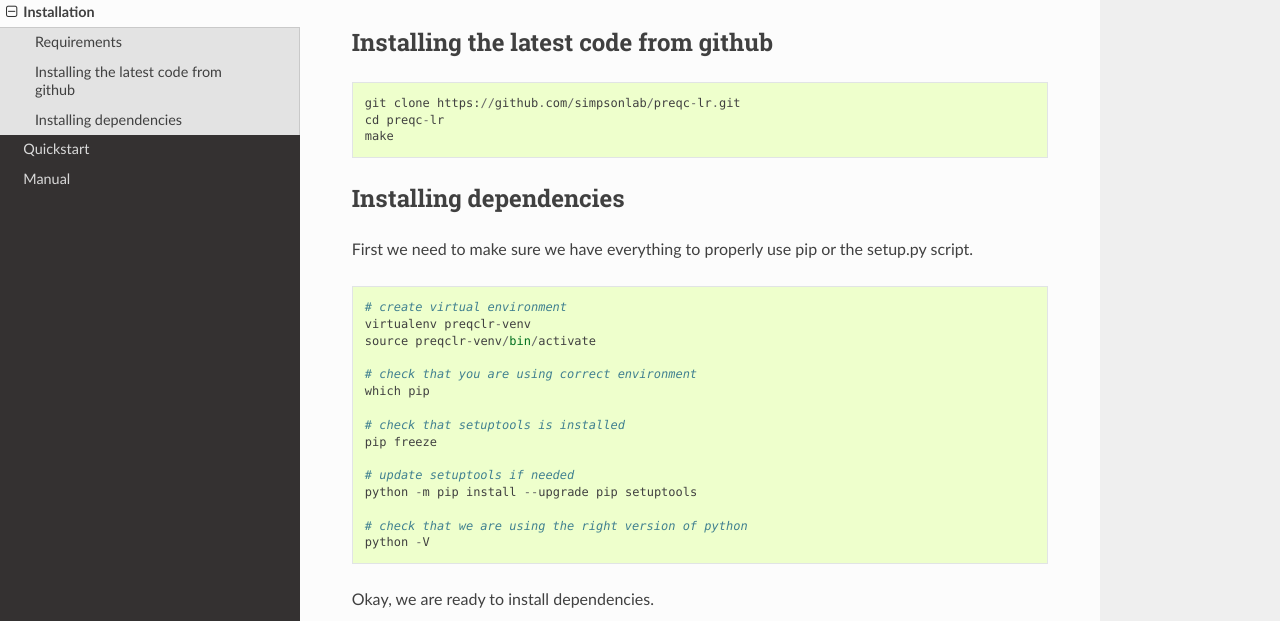
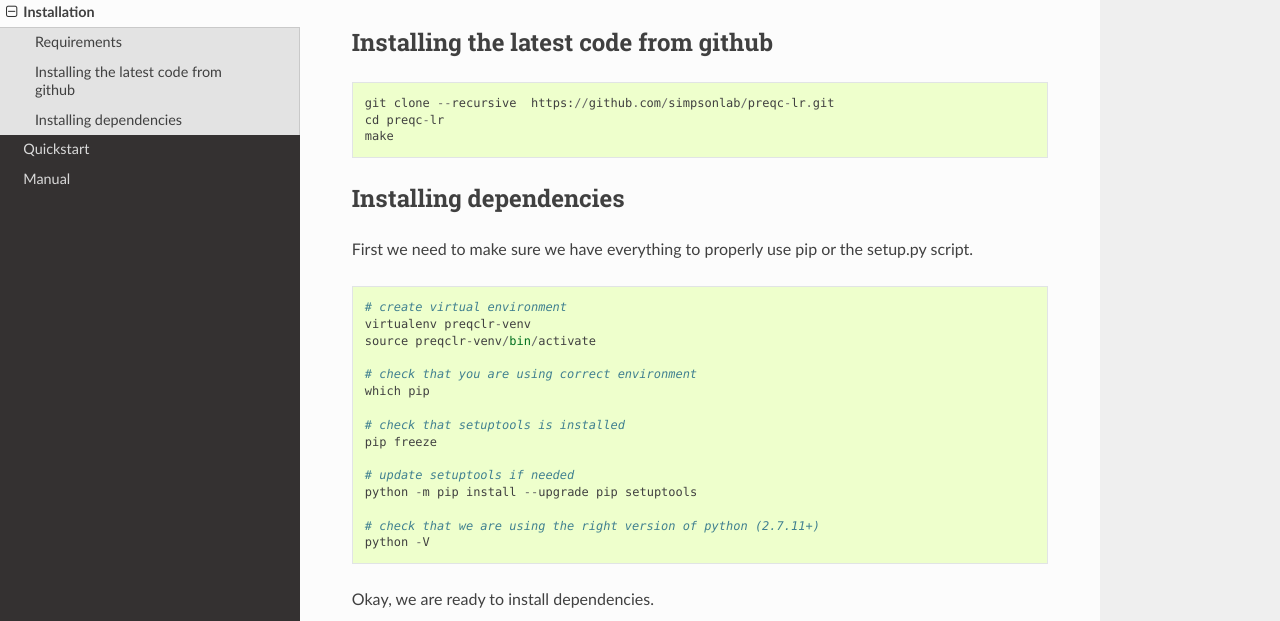
Before and after one commit to simpsonlab/preqclr, a Sphinx documentation site: the page built from docs/source/installation.rst, in a window 1280 px wide and 900 px high, scrolled down 410 px. Shown: the part 164-785 px from the top of the window. Built offline with Sphinx 7.4.7 and the Read the Docs theme 2.0.0, drawn with Linux system fonts in a browser that asks for light colours.

Commit message:
add --recursive to git clone command

```diff
--- a/docs/source/installation.rst
+++ b/docs/source/installation.rst
@@ -26,7 +26,7 @@ Installing the latest code from github
 ----------------------------------------
 ::
 
-    git clone https://github.com/simpsonlab/preqc-lr.git
+    git clone --recursive  https://github.com/simpsonlab/preqc-lr.git
     cd preqc-lr
     make
 
@@ -50,7 +50,7 @@ First we need to make sure we have everything to properly use pip or the setup.p
     # update setuptools if needed
     python -m pip install --upgrade pip setuptools
 
-    # check that we are using the right version of python
+    # check that we are using the right version of python (2.7.11+)
     python -V
 
 Okay, we are ready to install dependencies.
```
